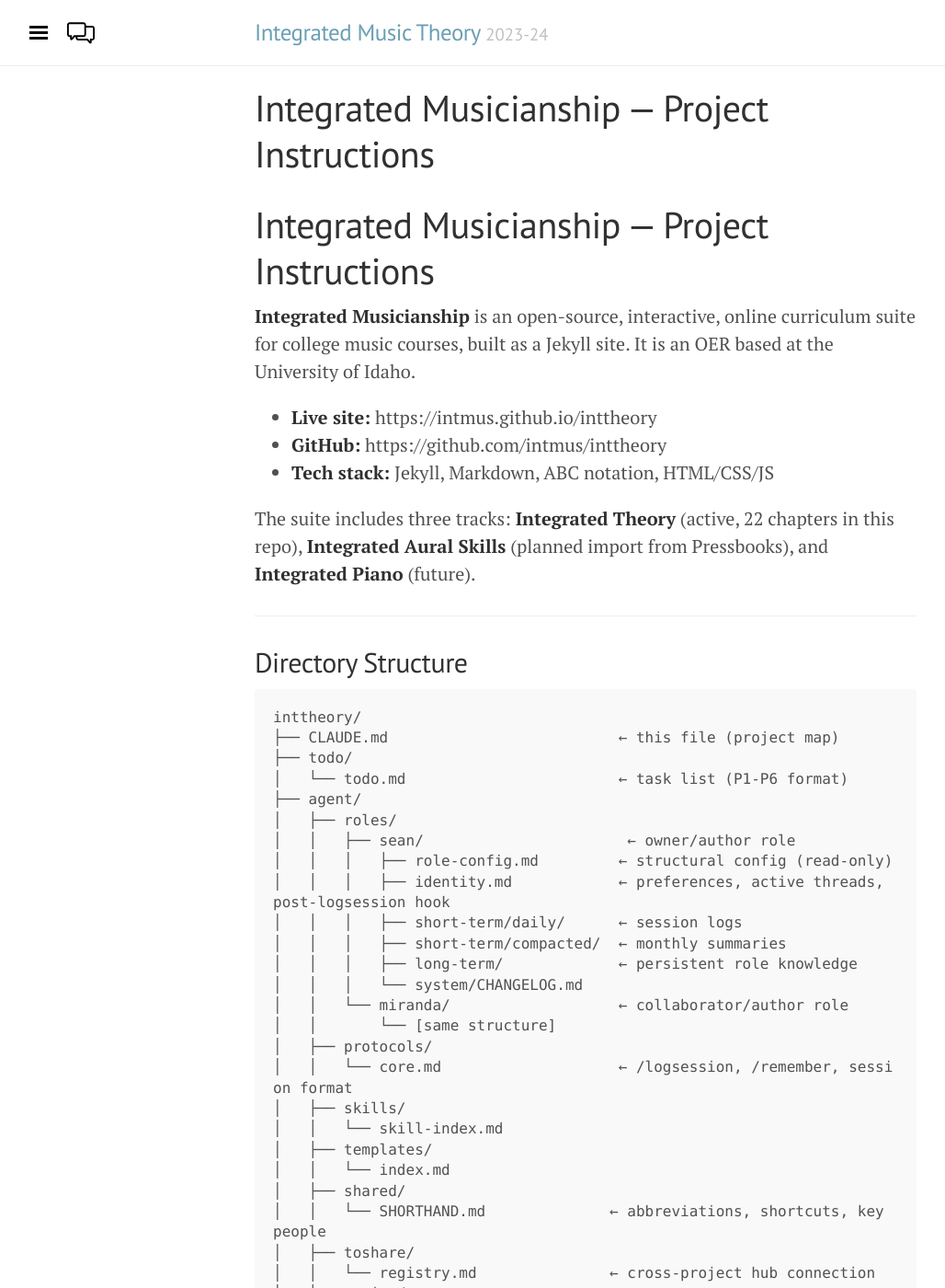
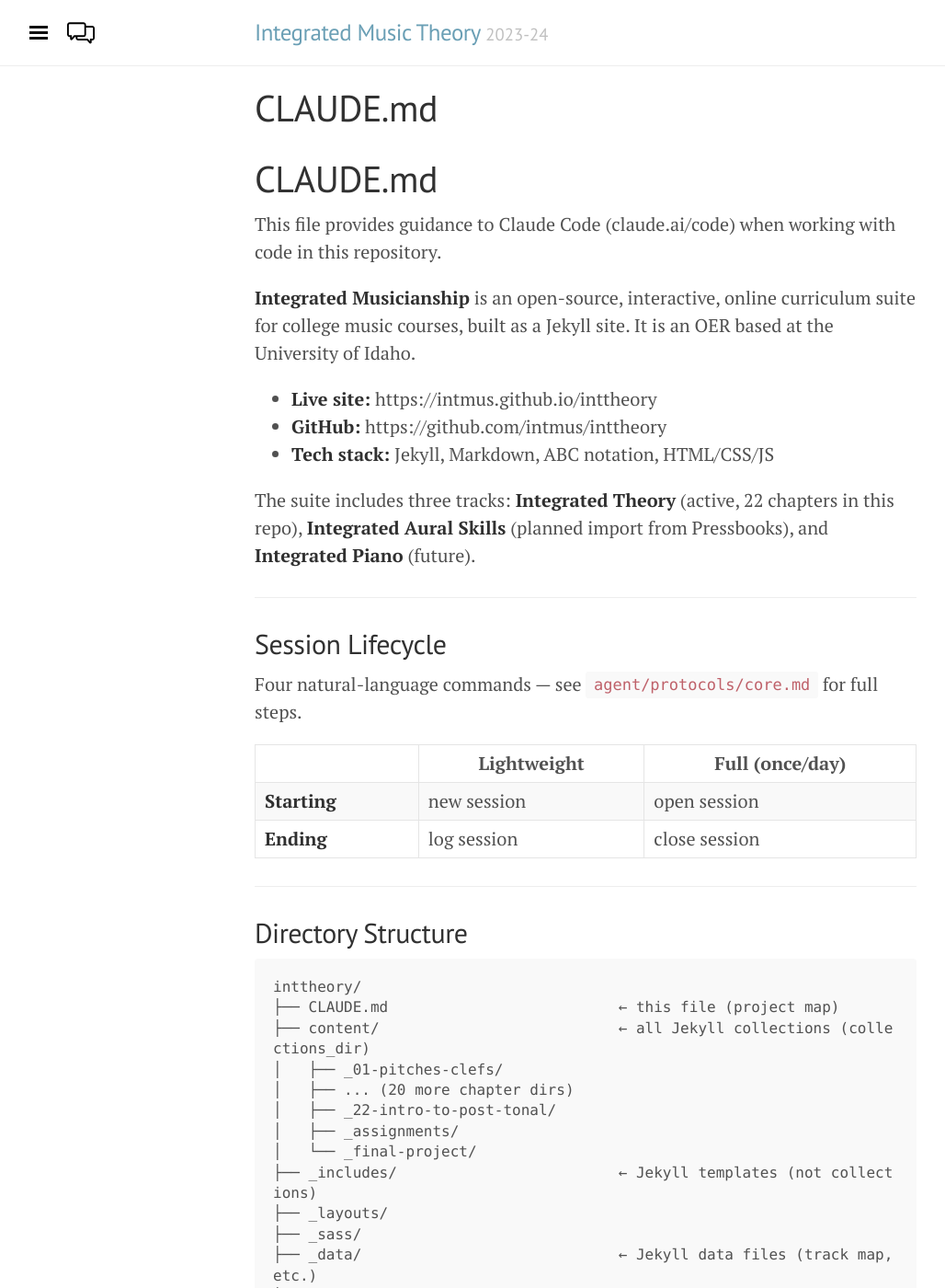
Before and after one commit to intmus/inttheory, a Jekyll site: the page built from CLAUDE.md, in a window 1280 px wide and 1400 px high. Shown: the whole window at 92% size, without its empty margins (3-1031 px from the left). Built offline with Jekyll 4.4.1, drawn with Linux system fonts in a browser that asks for light colours; our own code applies the rules of GitHub Pages for plain Markdown files; some of the changed text lies outside the part shown.

Commit message:
Add collections_dir, multi-track infrastructure, and operational placeholders
- Add collections_dir: content to _config.yml (collections already moved in prior commit)
- Update exclude list for new directories
- Create _data/track-map.yml for future cross-track navigation
- Create archive/, repeatable-processes/, wiki/ with starter files
- Add relation scan skill, config, and extractor index
- Update CLAUDE.md directory tree to reflect new structure

Co-Authored-By: Claude Opus 4.6 (1M context) <noreply@anthropic.com>

````diff
--- a/CLAUDE.md
+++ b/CLAUDE.md
@@ -1,4 +1,6 @@
-# Integrated Musicianship — Project Instructions
+# CLAUDE.md
+
+This file provides guidance to Claude Code (claude.ai/code) when working with code in this repository.
 
 **Integrated Musicianship** is an open-source, interactive, online curriculum suite for college music courses, built as a Jekyll site. It is an OER based at the University of Idaho.
 
@@ -10,18 +12,39 @@ The suite includes three tracks: **Integrated Theory** (active, 22 chapters in t
 
 ---
 
+## Session Lifecycle
+
+Four natural-language commands — see `agent/protocols/core.md` for full steps.
+
+|  | Lightweight | Full (once/day) |
+|---|---|---|
+| **Starting** | new session | open session |
+| **Ending** | log session | close session |
+
+---
+
 ## Directory Structure
 
 ```
 inttheory/
 ├── CLAUDE.md                          ← this file (project map)
+├── content/                           ← all Jekyll collections (collections_dir)
+│   ├── _01-pitches-clefs/
+│   ├── ... (20 more chapter dirs)
+│   ├── _22-intro-to-post-tonal/
+│   ├── _assignments/
+│   └── _final-project/
+├── _includes/                         ← Jekyll templates (not collections)
+├── _layouts/
+├── _sass/
+├── _data/                             ← Jekyll data files (track map, etc.)
 ├── todo/
 │   └── todo.md                        ← task list (P1-P6 format)
 ├── agent/
 │   ├── roles/
 │   │   ├── sean/                       ← owner/author role
 │   │   │   ├── role-config.md         ← structural config (read-only)
-│   │   │   ├── identity.md            ← preferences, active threads, post-logsession hook
+│   │   │   ├── identity.md            ← preferences, active threads, close-session hook
 │   │   │   ├── short-term/daily/      ← session logs
 │   │   │   ├── short-term/compacted/  ← monthly summaries
 │   │   │   ├── long-term/             ← persistent role knowledge
@@ -29,13 +52,18 @@ inttheory/
 │   │   └── miranda/                   ← collaborator/author role
 │   │       └── [same structure]
 │   ├── protocols/
-│   │   └── core.md                    ← /logsession, /remember, session format
+│   │   ├── index.md                   ← protocol index
+│   │   └── core.md                    ← session management, editing, review workflow
 │   ├── skills/
 │   │   └── skill-index.md
 │   ├── templates/
 │   │   └── index.md
-│   ├── shared/
-│   │   └── SHORTHAND.md              ← abbreviations, shortcuts, key people
+│   ├── extractors/
+│   │   └── index.md
+│   ├── reference/
+│   │   ├── shorthand.md               ← abbreviations, commands, key people
+│   │   ├── style-guide.md             ← voice, tone, formatting, pedagogy, analytical framework
+│   │   └── session-log.md             ← cross-role notification layer
 │   ├── toshare/
 │   │   └── registry.md               ← cross-project hub connection
 │   └── review/
@@ -63,11 +94,11 @@ inttheory/
 | File | Purpose |
 |------|---------|
 | `agent/roles/sean/role-config.md` | File authority hierarchy, content status, technical notes |
-| `agent/roles/sean/identity.md` | User profile, contributors, active threads, post-logsession hook |
-| `agent/protocols/core.md` | Session management commands, editing protocols, review workflow |
-| `agent/shared/SHORTHAND.md` | Abbreviations, note-taking shorthand, key people, workspace quick-access |
+| `agent/roles/sean/identity.md` | User profile, contributors, active threads, close-session hook |
+| `agent/protocols/core.md` | Session management, processing new information, editing protocols, review workflow |
+| `agent/reference/shorthand.md` | Abbreviations, note-taking shorthand, key people, workspace quick-access |
+| `agent/reference/style-guide.md` | Voice, tone, formatting, pedagogy, analytical framework — the editorial bible |
 | `agent/skills/skill-index.md` | Index of reusable workflows (check before starting multi-step tasks) |
-| `docs/style-guide.md` | Voice, tone, formatting, pedagogy, analytical framework — the editorial bible |
 | `docs/topic-index.md` | Complete index of all files across all 22 chapters |
 | `docs/lesson-naming.md` | File naming conventions by chapter range |
 | `todo/todo.md` | All tasks, P1-P6 priority, links to project specs in workspace |
--- a/_config.yml
+++ b/_config.yml
@@ -17,6 +17,9 @@ github-repo: https://github.com/intmus/inttheory
 # urls
 url: https://intmus.github.io
 baseurl: /inttheory
+
+# collections directory — all _collection/ dirs live inside content/
+collections_dir: content
 
 # collections
 # each unit of the book is a collection
@@ -96,4 +99,4 @@ collections:
 #    name: Assignments
 
 # ignore stuff
-exclude: [docs, agent, todo, workspace]
+exclude: [docs, agent, todo, workspace, archive, repeatable-processes, wiki]
````
Also changed, not shown: other parts of CLAUDE.md (+5 -2 lines), _data/track-map.yml (added, +20 -0 lines), agent/extractors/index.md (added, +5 -0 lines), agent/extractors/relation-scan-config.yaml (added, +29 -0 lines), agent/skills/relation-scan.md (added, +45 -0 lines), agent/skills/skill-index.md (+1 -1 lines), archive/todo-completed.md (added, +5 -0 lines), repeatable-processes/README.md (added, +9 -0 lines), repeatable-processes/quarterly-cleanup.md (added, +11 -0 lines), repeatable-processes/semester-end.md (added, +11 -0 lines), repeatable-processes/semester-start.md (added, +11 -0 lines), wiki/README.md (added, +8 -0 lines), wiki/jekyll-structure.md (added, +39 -0 lines), wiki/multi-track-architecture.md (added, +31 -0 lines).
